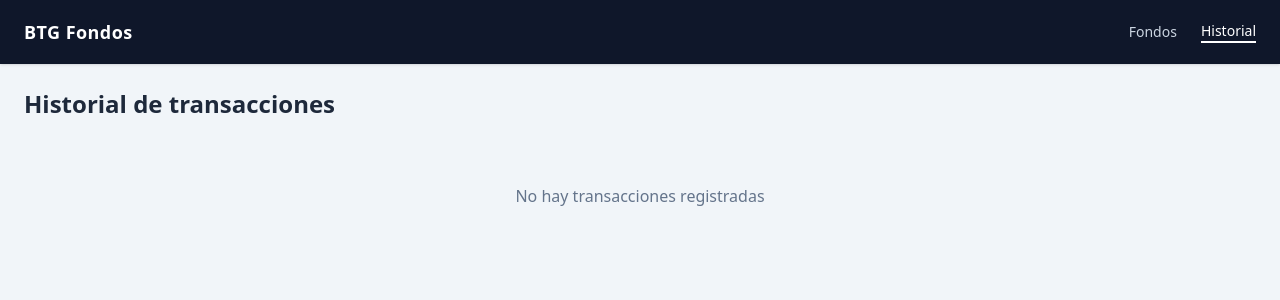
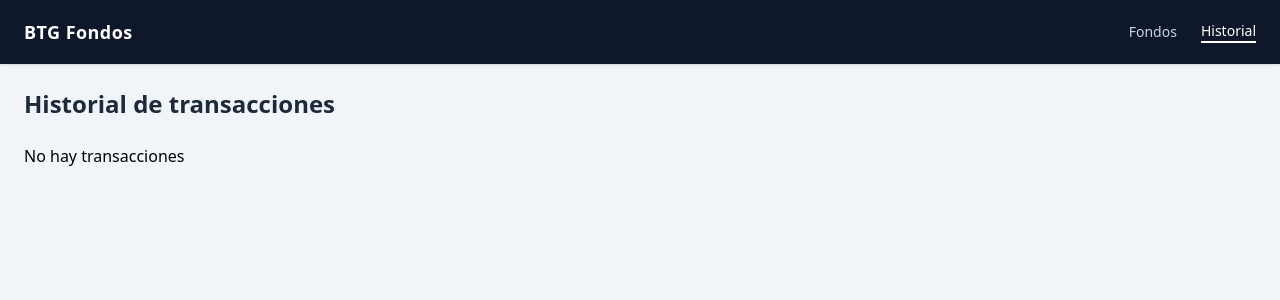
Before and after one commit to juanse97/admin-funds, an Angular app: page /transactions in a window 1280 px wide. Shown: the top 300 px of the page. Built offline with nearby package versions, Linux system fonts and the light colour scheme.

Commit message:
fix: corrige suscripciones sin liberacion

```diff
--- a/src/app/features/transactions/pages/transactions-page.component.html
+++ b/src/app/features/transactions/pages/transactions-page.component.html
@@ -2,11 +2,13 @@
     Historial de transacciones
 </h2>
 
-<app-loading text="Cargando transacciones..." *ngIf="isLoading"></app-loading>
+<app-loading text="Cargando transacciones..." *ngIf="isLoading$ | async">
+</app-loading>
 
-<div *ngIf="!transactions.length && !isLoading" class="text-center text-slate-500 py-10">
-    No hay transacciones registradas
+<div *ngIf="!(transactions$ | async)?.length && !(isLoading$ | async)">
+    No hay transacciones
 </div>
 
-<app-data-table *ngIf="transactions.length && !isLoading" [columns]="columns" [data]="transactions">
+<app-data-table *ngIf="!(isLoading$ | async) && (transactions$ | async)?.length" [columns]="columns"
+    [data]="(transactions$ | async) ?? []">
 </app-data-table>
--- a/src/app/features/transactions/pages/transactions-page.component.ts
+++ b/src/app/features/transactions/pages/transactions-page.component.ts
@@ -1,32 +1,26 @@
-import { Component, OnInit } from '@angular/core'
-import { delay } from 'rxjs'
+import { Component } from '@angular/core'
+import { delay, map, startWith } from 'rxjs'
 import { TransactionsService } from 'src/app/core/services/transactions.service'
 import { TableColumn } from 'src/app/shared/models/data-table.model'
-import { Transaction } from 'src/app/shared/models/transaction.model'
 import { COLUMNS_TRANSACTIONS } from 'src/app/utils/constants'
 
 @Component({
     selector: 'app-transactions-page',
     templateUrl: './transactions-page.component.html'
 })
-export class TransactionsPageComponent implements OnInit {
-    transactions: Transaction[] = []
+export class TransactionsPageComponent {
+
     columns: TableColumn[] = COLUMNS_TRANSACTIONS
-    isLoading = true
+
+    transactions$ = this.transactionsService.transactions$.pipe(
+        delay(1000)
+    )
+
+    isLoading$ = this.transactions$.pipe(
+        map(() => false),
+        startWith(true)
+    )
 
     constructor(private transactionsService: TransactionsService) { }
 
-    ngOnInit() {
-        this.transactionsService.transactions$.pipe(delay(1000))
-            .subscribe({
-                next: transactions => {
-                    this.transactions = transactions
-                    this.isLoading = false
-                },
-                error: () => {
-                    this.isLoading = false
-                }
-            })
-    }
-
 }
```
